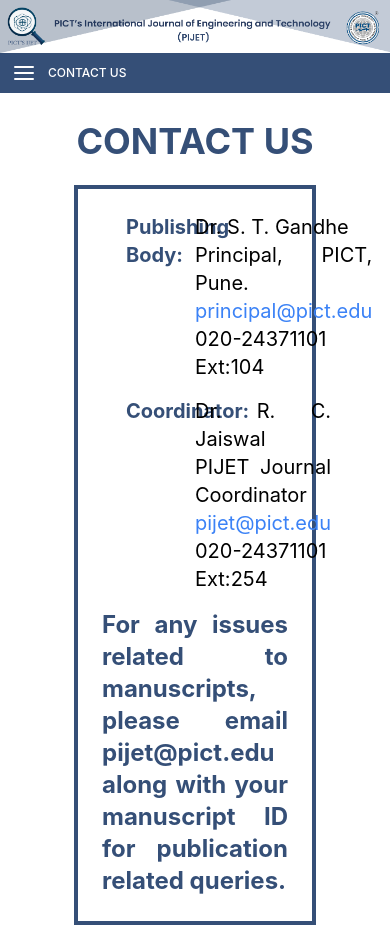
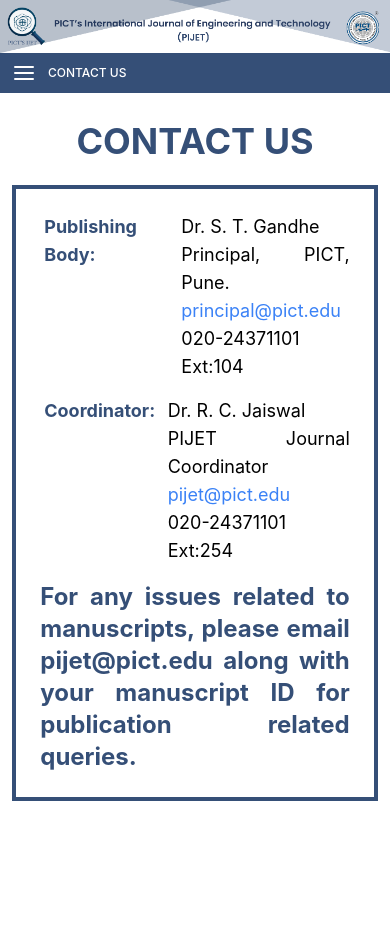
Before and after one commit to Gayatrii12/PIJET, a React (Create React App) app: page /contact-us in a window 390 px wide. After the commit the page ends 844 px from the top, so only its background shows below. Built offline with nearby package versions, Linux system fonts and the light colour scheme.

Commit message:
recent updates

```diff
--- a/src/pages/ContactUs.js
+++ b/src/pages/ContactUs.js
@@ -6,10 +6,10 @@ const ContactUs = () => {
     <div className="text-4xl font-bold mb-4 text-center mt-4  text-pijet-blue py-3">
         CONTACT US
     </div>
-    <div className="max-w-7xl mx-auto p-6 my-4 text-justify ring-4 ring-pijet-blue w-3/5 ">
+    <div className="max-w-7xl md:mx-auto p-6 my-4 text-justify ring-4 ring-pijet-blue mx-auto w-11/12 md:w-3/5 ">
 
-      <div className='flex text-xl mb-4'>
-        <div className='w-1/2 px-6 text-pijet-blue'>
+      <div className='flex text-lg md:text-xl mb-4'>
+        <div className='w-1/2 px-1 md:px-6 text-pijet-blue'>
           <strong>Publishing Body:</strong>
         </div>
         <div>
@@ -19,8 +19,8 @@ const ContactUs = () => {
           <p>020-24371101 Ext:104</p>
         </div>
       </div>
-      <div className='flex text-xl mb-4'>
-        <div className='w-1/2 px-6 text-pijet-blue'>
+      <div className='flex text-lg md:text-xl mb-4'>
+        <div className='w-1/2 px-1 md:px-6 text-pijet-blue'>
           <strong>Coordinator:</strong>
         </div>
         <div>
```
